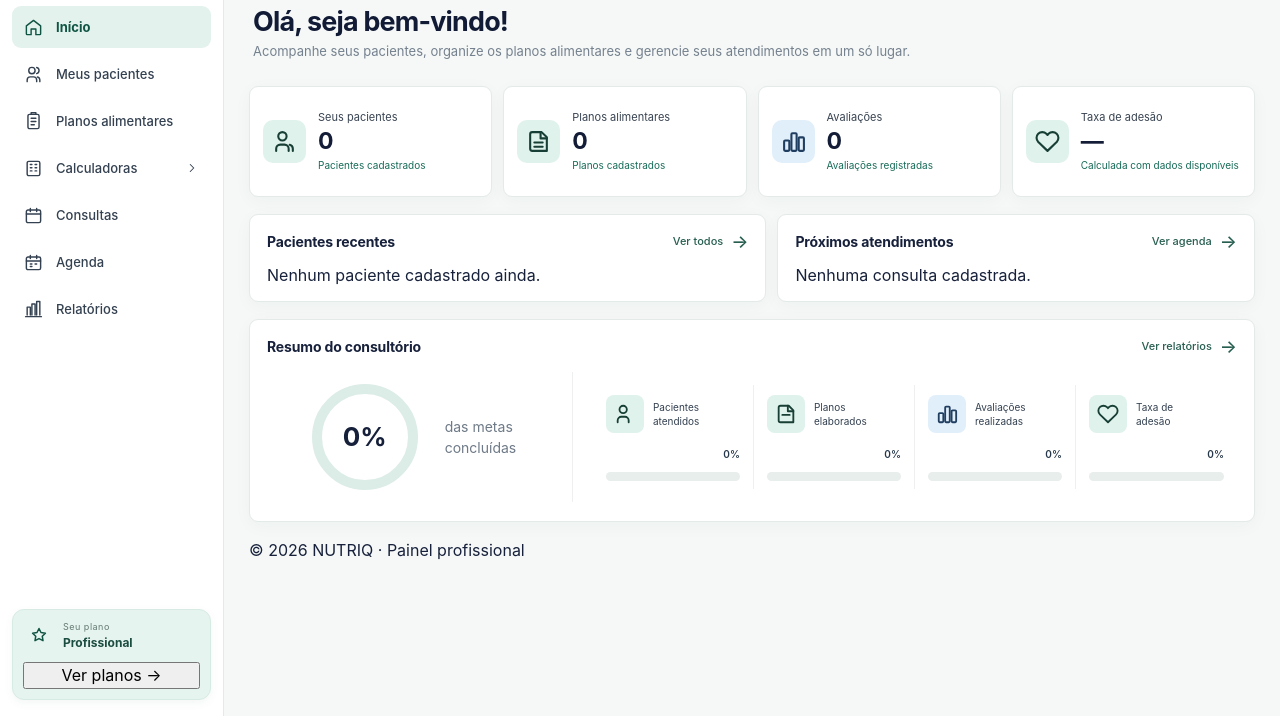
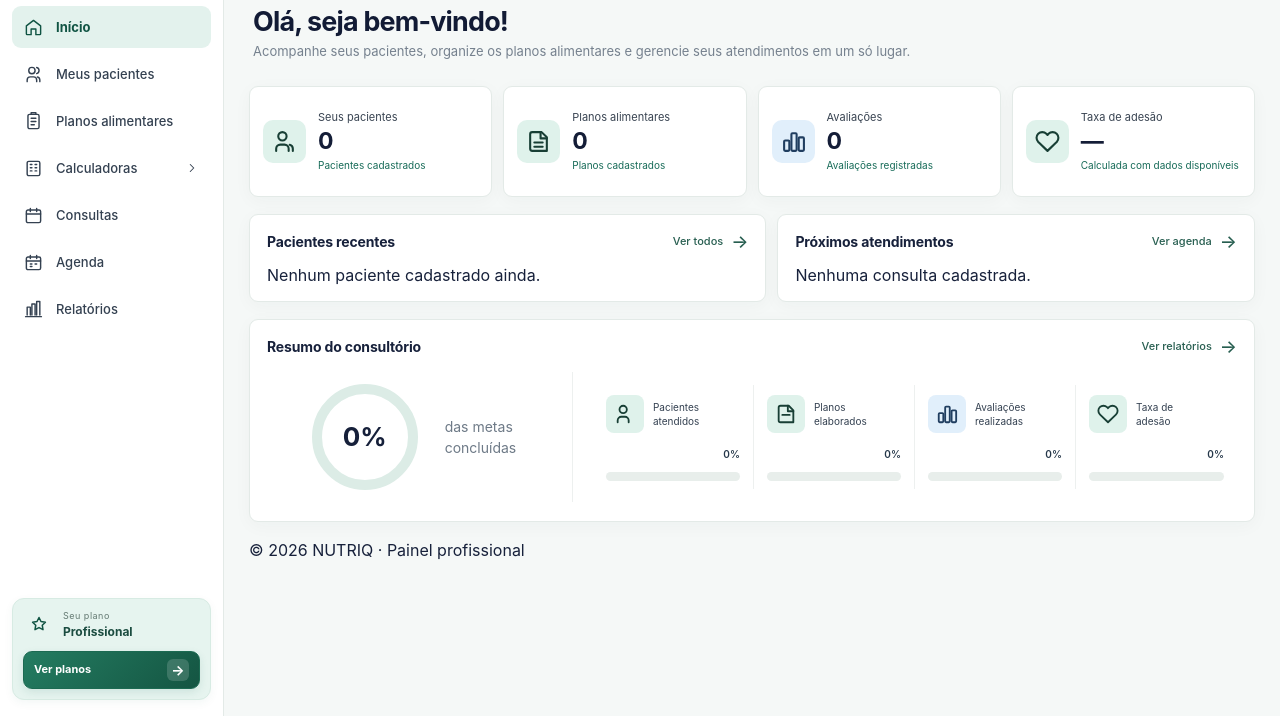
Before and after one commit to Viniciusmiranha/Macronutrientes, a plain HTML site: page pagina1.html in a window 1280 px wide. Shown: the part 82-798 px from the top of the page. Drawn offline with Linux system fonts and the light colour scheme.

Commit message:
botão planos bonito efuncional

```diff
--- a/css/dashboard.css
+++ b/css/dashboard.css
@@ -1347,3 +1347,74 @@ body.dashboard-page {
 .dashboard-plan-card:hover {
     box-shadow: 0 5px 14px rgba(23, 107, 88, 0.07);
 }
+
+
+
+/* BOTÃO VER PLANOS */
+
+.dashboard-page #btnVerPlanos.dashboard-plan-button {
+    appearance: none;
+    -webkit-appearance: none;
+
+    display: flex;
+    align-items: center;
+    justify-content: space-between;
+    gap: 10px;
+
+    width: 100%;
+    min-height: 35px;
+    padding: 7px 10px;
+
+    color: #ffffff;
+    font-family: inherit;
+    font-size: 11px;
+    font-weight: 650;
+    text-align: left;
+
+    background: linear-gradient(135deg, #247c61, #145542);
+    border: 1px solid #1c6a52;
+    border-radius: 9px;
+
+    box-shadow: 0 3px 8px rgba(23, 107, 88, 0.12);
+
+    cursor: pointer;
+
+    transition:
+        background 0.2s ease,
+        box-shadow 0.2s ease,
+        transform 0.2s ease;
+}
+
+.dashboard-page #btnVerPlanos.dashboard-plan-button > span {
+    display: inline-flex;
+    align-items: center;
+    justify-content: center;
+
+    flex: 0 0 22px;
+    width: 22px;
+    height: 22px;
+
+    color: #ffffff;
+    font-size: 14px;
+
+    background: rgba(255, 255, 255, 0.16);
+    border-radius: 6px;
+
+    transition: transform 0.2s ease;
+}
+
+.dashboard-page #btnVerPlanos.dashboard-plan-button:hover {
+    color: #ffffff;
+    background: linear-gradient(135deg, #176b58, #0e4636);
+    border-color: #145542;
+    box-shadow: 0 5px 12px rgba(23, 107, 88, 0.2);
+    transform: translateY(-1px);
+}
+
+.dashboard-page #btnVerPlanos.dashboard-plan-button:hover > span {
+    transform: translateX(3px);
+}
+
+.dashboard-page #btnVerPlanos.dashboard-plan-button:active {
+    transform: translateY(0);
+}
--- a/js/dashboard.js
+++ b/js/dashboard.js
@@ -295,3 +295,64 @@ document.addEventListener("DOMContentLoaded", () => {
         "NUTRIQ: dashboard.js carregado com barras dinâmicas."
     );
 });
+
+/* =========================================================
+   CONTROLE DA JANELA DE PLANOS
+========================================================= */
+
+(() => {
+    const botao = document.getElementById("btnVerPlanos");
+    const modal = document.getElementById("modalPlanos");
+    const fechar = document.getElementById("fecharModalPlanos");
+
+    if (!botao || !modal || !fechar) {
+        console.warn(
+            "Verifique se btnVerPlanos, modalPlanos e fecharModalPlanos existem no HTML."
+        );
+        return;
+    }
+
+    let elementoAnterior = null;
+    let overflowAnterior = "";
+
+    function abrir() {
+        elementoAnterior = document.activeElement;
+        overflowAnterior = document.body.style.overflow;
+
+        modal.classList.add("is-open");
+        modal.setAttribute("aria-hidden", "false");
+
+        document.body.style.overflow = "hidden";
+
+        fechar.focus();
+    }
+
+    function fecharModal() {
+        modal.classList.remove("is-open");
+        modal.setAttribute("aria-hidden", "true");
+
+        document.body.style.overflow = overflowAnterior;
+
+        if (elementoAnterior) {
+            elementoAnterior.focus();
+        }
+    }
+
+    botao.addEventListener("click", abrir);
+    fechar.addEventListener("click", fecharModal);
+
+    modal.addEventListener("click", evento => {
+        if (evento.target === modal) {
+            fecharModal();
+        }
+    });
+
+    document.addEventListener("keydown", evento => {
+        if (
+            evento.key === "Escape" &&
+            modal.classList.contains("is-open")
+        ) {
+            fecharModal();
+        }
+    });
+})();
```
